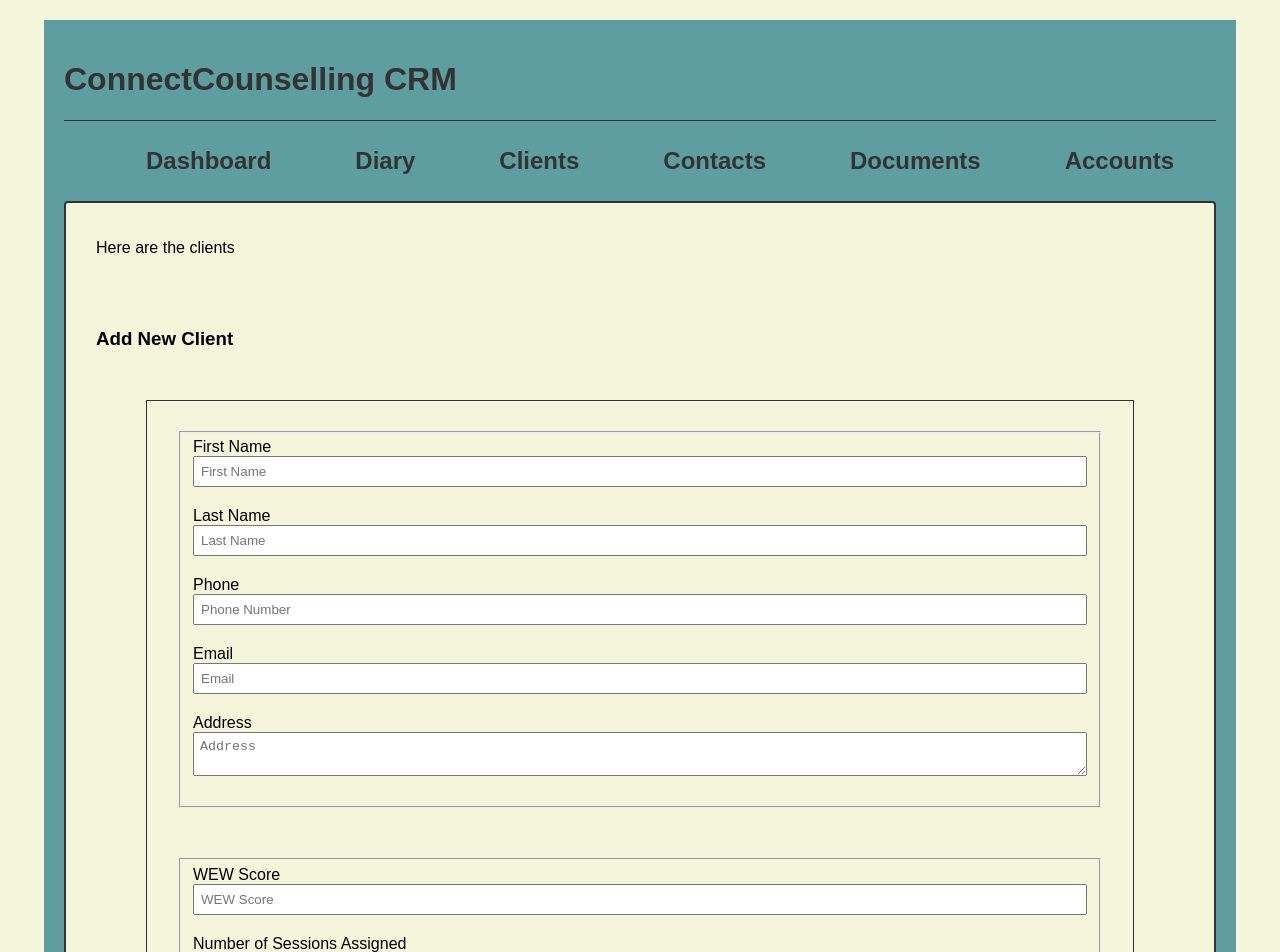
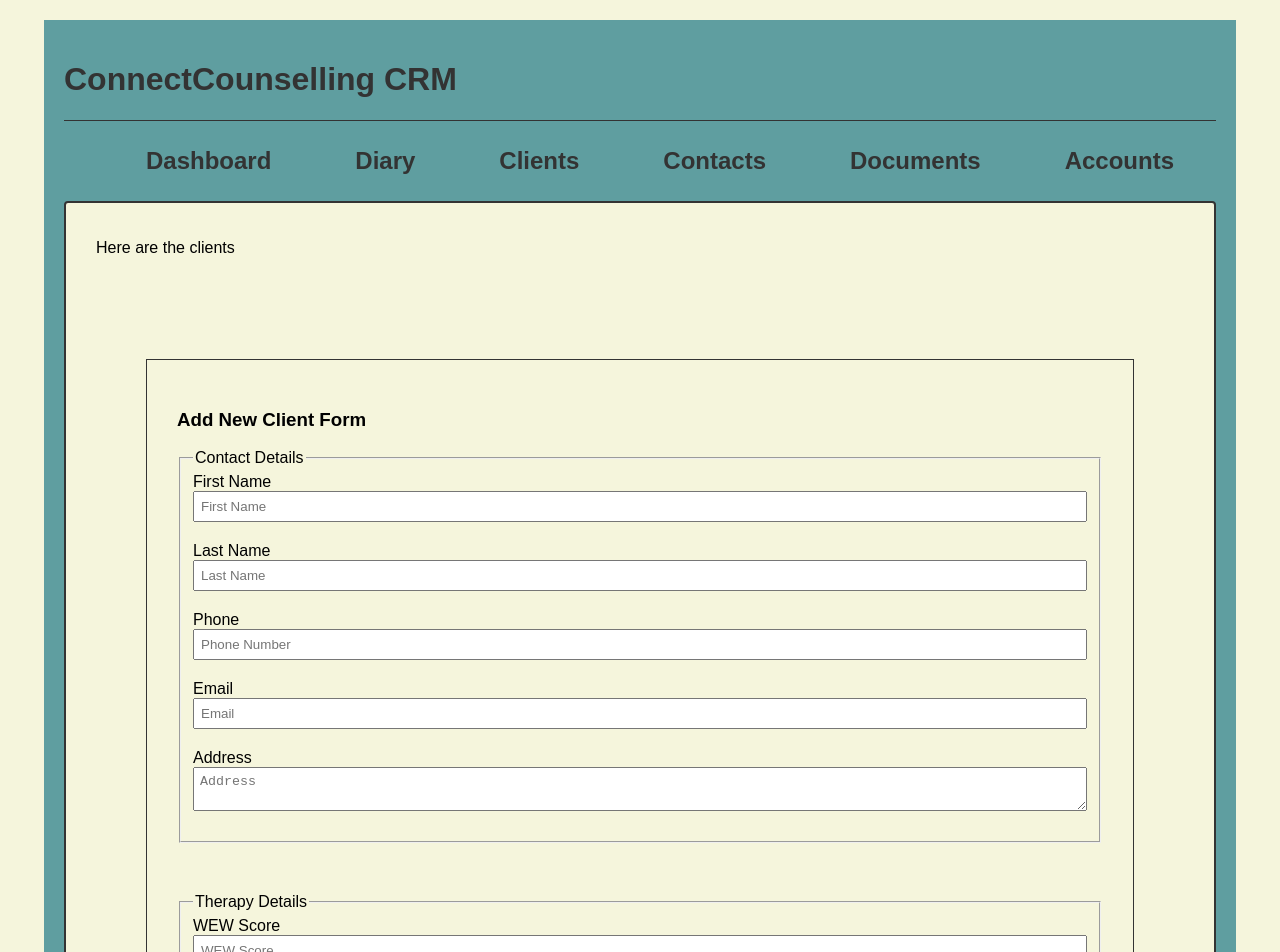
Before and after one commit to br1Pod/counselling_crm, a React (Create React App) app: page /clients in a window 1280 px wide. Shown: the top 952 px of the page. Built offline with nearby package versions, Linux system fonts and the light colour scheme.

Commit message:
addClient form

```diff
--- a/src/components/forms/AddClientForm.js
+++ b/src/components/forms/AddClientForm.js
@@ -19,7 +19,9 @@ const AddClient = ({addClient}) => {
         <div>
 
             <form className='form' onSubmit={onSubmit} id="add-client-form">
+            <h3>Add New Client Form</h3>
             <fieldset>
+                <legend>Contact Details</legend>
                 <label htmlFor='first-name'>First Name</label>
                 <input id='first-name' name="first-name" type="text" placeholder="First Name" />
 
@@ -38,7 +40,7 @@ const AddClient = ({addClient}) => {
             </fieldset>
 
             <fieldset>
-
+                <legend>Therapy Details</legend>
                 <label htmlFor='wew-score'>WEW Score</label>
                 <input id='wew-score' name="wew-score" type="text" placeholder="WEW Score" />
 
@@ -61,6 +63,8 @@ const AddClient = ({addClient}) => {
                     <option value='concession'>Concession</option>
                 </select>
 
+
+
                 <label htmlFor='client-type'>Type of Client</label>
                 <select id='client-type' name="client-type">
                     <option value='private'>Private Practice</option>
@@ -68,7 +72,7 @@ const AddClient = ({addClient}) => {
                     <option value='eap'>EAP</option>
                 </select>
 
-                <input id="namesubmit" type="submit" value="Save Details"></input>
+                <input id="add-client-submit" type="submit" value="Save Details"></input>
 
             </fieldset>
 
--- a/src/components/forms/AddContactForm.js
+++ b/src/components/forms/AddContactForm.js
@@ -35,7 +35,7 @@ const AddContact = ({addContact}) => {
                 <label htmlFor='address'>Address</label>
                 <textarea name="address" placeholder="Address"></textarea>
 
-                <input id="namesubmit" type="submit" value="Save"></input>
+                <input id="add-contact-submit" type="submit" value="Save"></input>
 
             </form>
 
--- a/src/containers/ClientsContainer.js
+++ b/src/containers/ClientsContainer.js
@@ -13,7 +13,7 @@ const ClientsContainer = () => {
 
                 <br />
                 <br />
-                <h3>Add New Client</h3>
+
                 <AddClientForm />
 
             </div>
```
